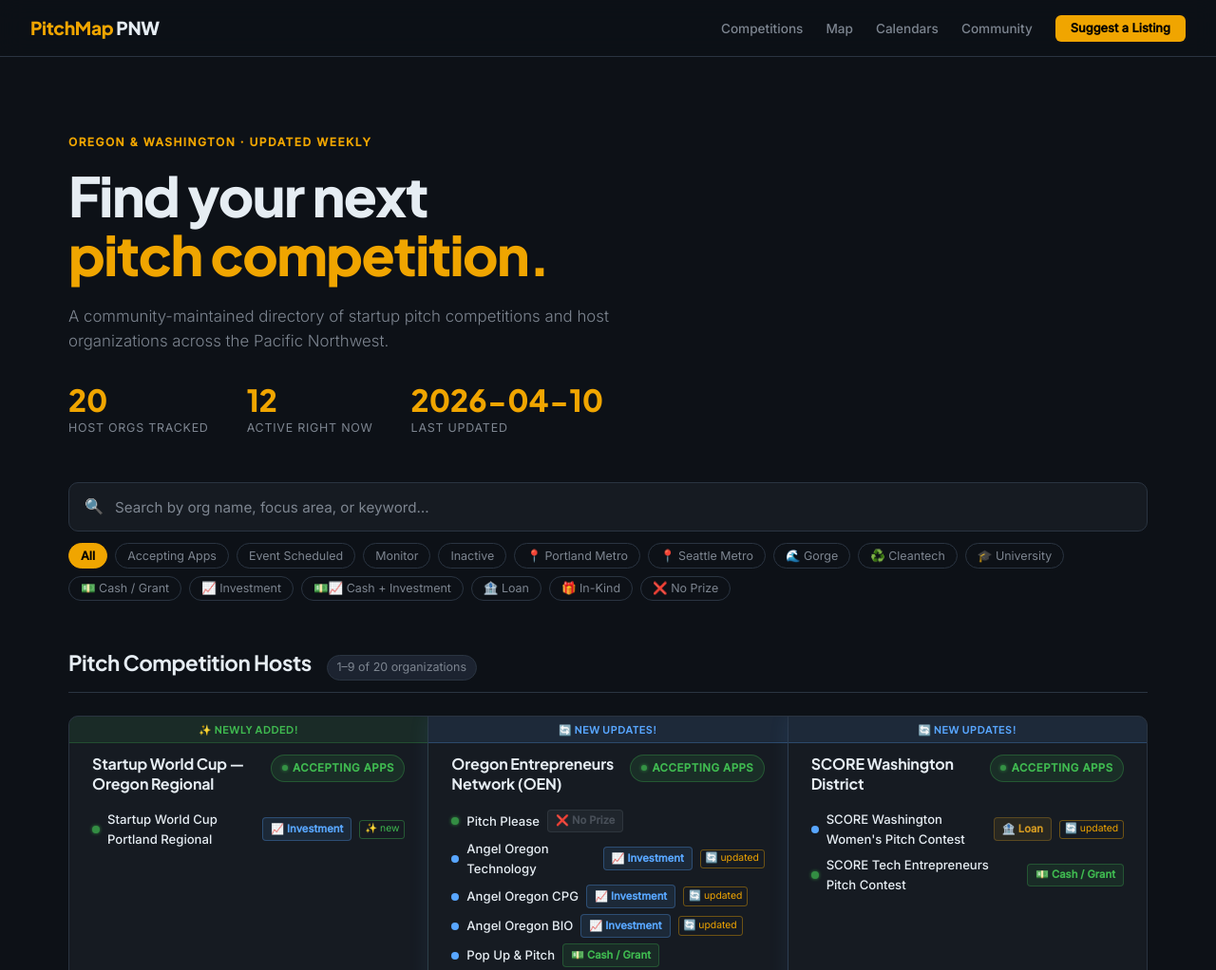
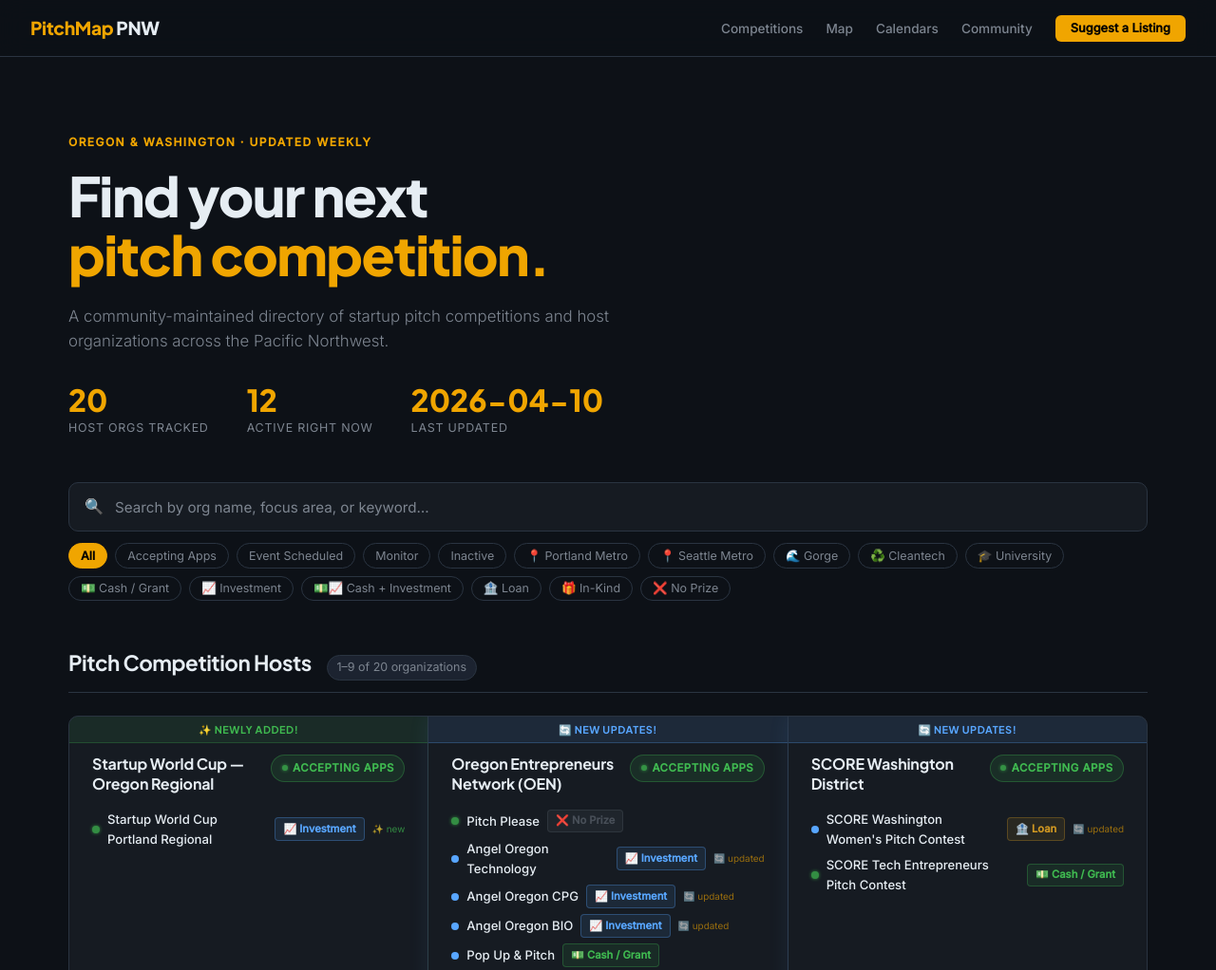
Before and after one commit to lkaneda/pitchmap-pnw, a plain HTML site: page index.html in a window 1280 px wide. Shown: the top 1022 px of the page at 95% size. Drawn offline with nearby package versions, Linux system fonts and the light colour scheme.

Commit message:
Update symbol for new and updated badge next to event

```diff
--- a/index.html
+++ b/index.html
@@ -1368,8 +1368,8 @@
           const eSpotTag = e.internalTags && e.internalTags.includes('new') ? 'new'
                          : e.internalTags && e.internalTags.includes('updated') ? 'updated'
                          : null;
-          const eSpotBadge = eSpotTag === 'new' ? `<span style="font-size:0.65rem;color:#3fb950;border:1px solid rgba(63,185,80,0.4);border-radius:3px;padding:0.05rem 0.3rem;white-space:nowrap;">✨ new</span>`
-                           : eSpotTag === 'updated' ? `<span style="font-size:0.65rem;color:var(--accent);border:1px solid rgba(240,165,0,0.4);border-radius:3px;padding:0.05rem 0.3rem;white-space:nowrap;">🔄 updated</span>`
+          const eSpotBadge = eSpotTag === 'new' ? `<span style="font-size:0.62rem;color:rgba(63,185,80,0.7);white-space:nowrap;">✨ new</span>`
+                           : eSpotTag === 'updated' ? `<span style="font-size:0.62rem;color:rgba(240,165,0,0.6);white-space:nowrap;">🔄 updated</span>`
                            : '';
           return `
           <div class="event-bullet">
```
